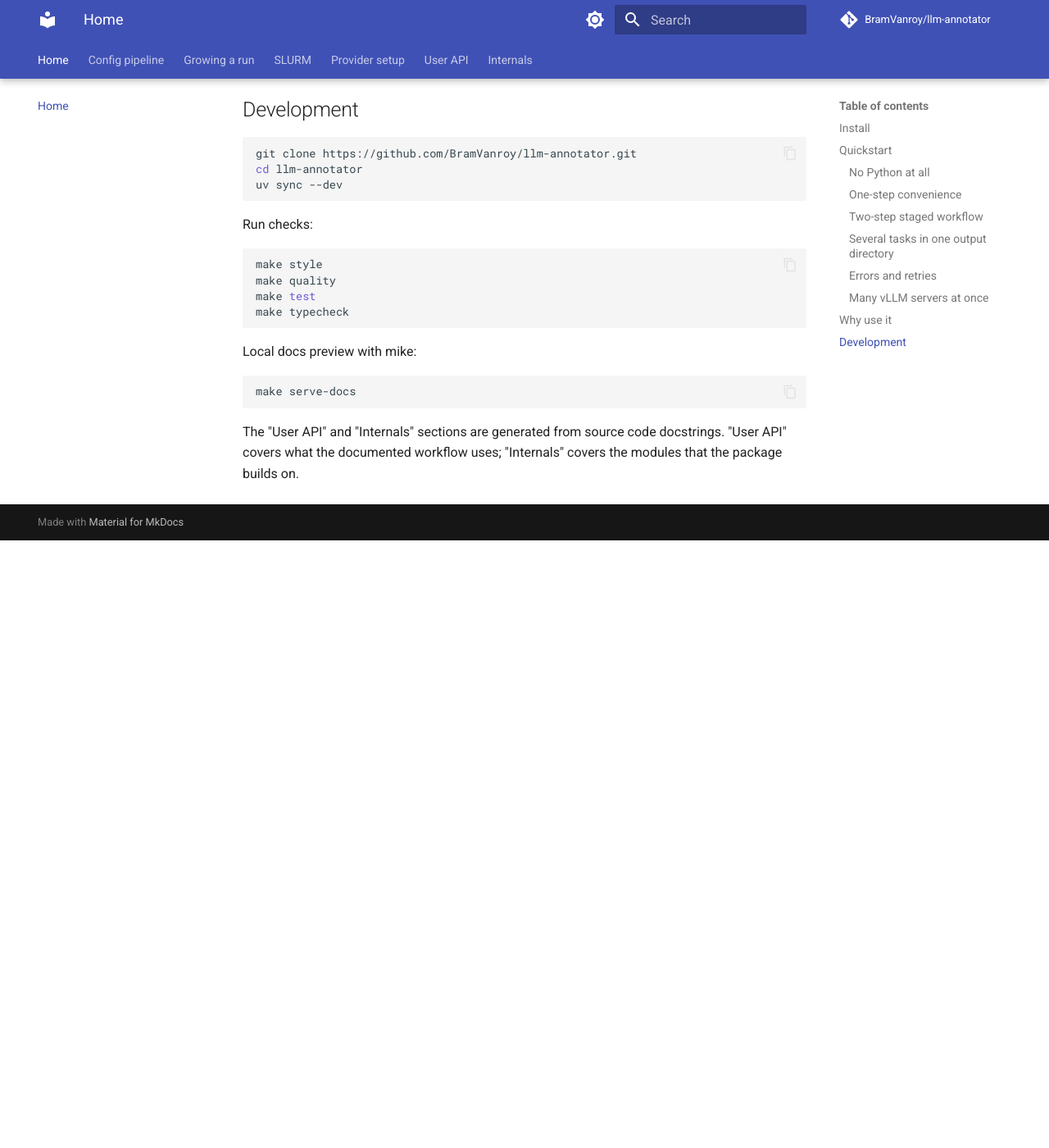
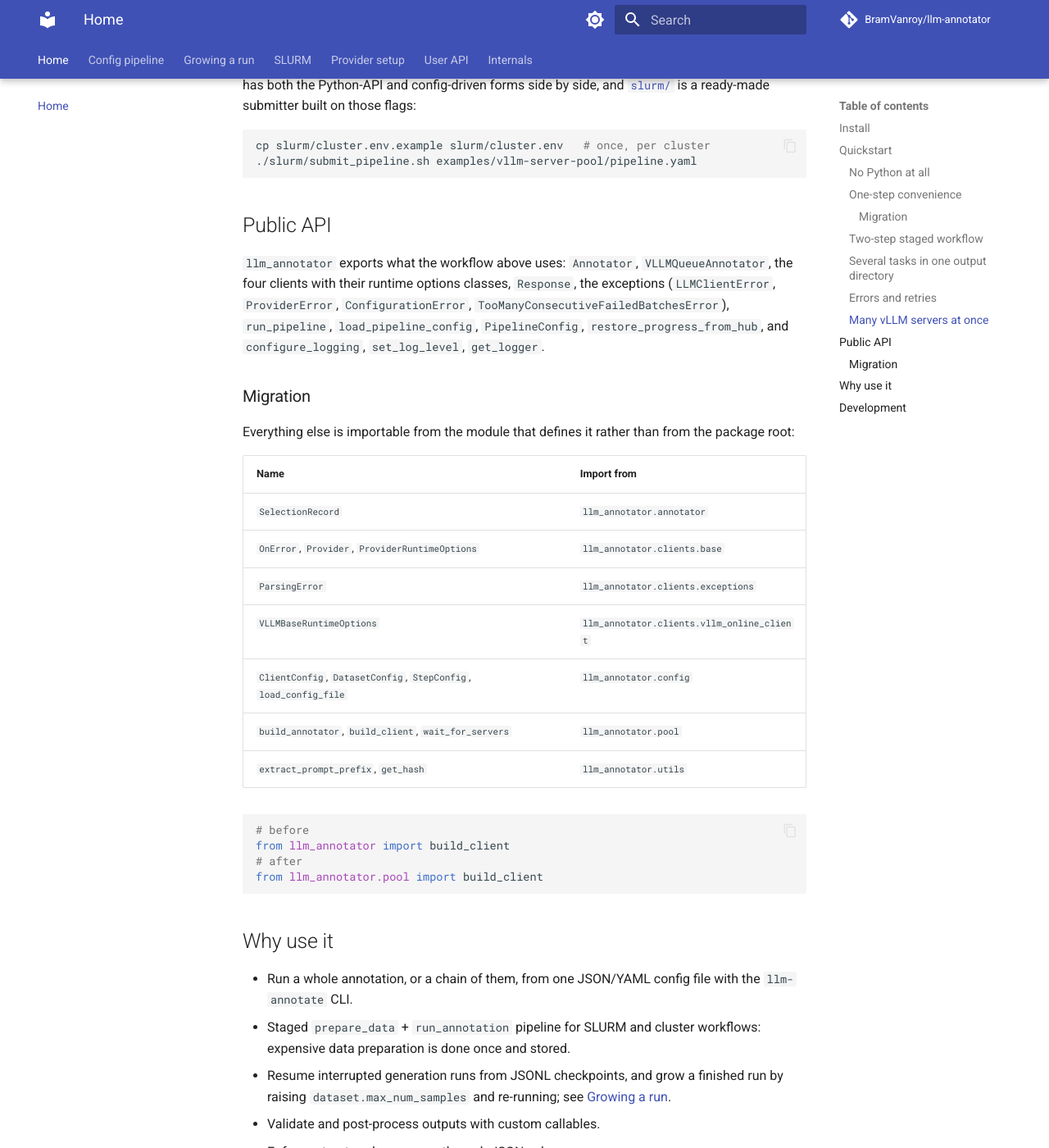
Before and after one commit to BramVanroy/llm-annotator, an MkDocs documentation site: the page built from docs/index.md, in a window 1280 px wide and 1400 px high, scrolled down 7644 px. Shown: the whole window at 82% size. Built offline with MkDocs 1.6.1 and Material for MkDocs 9.7.7, drawn with Linux system fonts in a browser that asks for light colours; comment, search, counter and statistics services are not loaded; the version menu is left out; before the commit the page ends 8303 px from its top, so only the background shows below that; some of the changed text lies outside the part shown.

Commit message:
Deduplicate the wrapper docstrings and add migration notes
annotate_dataset and generate_dataset describe each shared argument in one
line and point at prepare_data or run_annotation for the full text, which
keeps the four docstrings from drifting apart.

Each removal of this release gets a short migration entry on the page that
documents the feature.

````diff
--- a/docs/index.md
+++ b/docs/index.md
@@ -103,6 +103,36 @@ with Annotator(client=client) as anno:
         prompts="Create one short NER training sentence.",
         max_num_samples=50,
     )
+```
+
+#### Migration
+
+`annotate_dataset` no longer takes `full_prompt_template`, an alias of
+`prompt_template`. Rename the argument:
+
+```python
+# before
+anno.annotate_dataset(output_dir=out, full_prompt_template="Q: {text}")
+# after
+anno.annotate_dataset(output_dir=out, prompt_template="Q: {text}")
+```
+
+`prompt_field_swapper` is gone from `prepare_data`, `annotate_dataset` and
+`generate_dataset`. It renamed a field inside the template, which is one
+`str.replace` at the call site:
+
+```python
+# before
+anno.prepare_data(
+    output_dir=out,
+    prompt_template="Q: {content}",
+    prompt_field_swapper={"content": "body"},
+)
+# after
+anno.prepare_data(
+    output_dir=out,
+    prompt_template="Q: {content}".replace("{content}", "{body}"),
+)
 ```
 
 ### Two-step staged workflow
@@ -358,6 +388,38 @@ cp slurm/cluster.env.example slurm/cluster.env   # once, per cluster
 ./slurm/submit_pipeline.sh examples/vllm-server-pool/pipeline.yaml
 ```
 
+## Public API
+
+`llm_annotator` exports what the workflow above uses: `Annotator`,
+`VLLMQueueAnnotator`, the four clients with their runtime options classes,
+`Response`, the exceptions (`LLMClientError`, `ProviderError`,
+`ConfigurationError`, `TooManyConsecutiveFailedBatchesError`),
+`run_pipeline`, `load_pipeline_config`, `PipelineConfig`,
+`restore_progress_from_hub`, and `configure_logging`, `set_log_level`,
+`get_logger`.
+
+### Migration
+
+Everything else is importable from the module that defines it rather than
+from the package root:
+
+| Name | Import from |
+| --- | --- |
+| `SelectionRecord` | `llm_annotator.annotator` |
+| `OnError`, `Provider`, `ProviderRuntimeOptions` | `llm_annotator.clients.base` |
+| `ParsingError` | `llm_annotator.clients.exceptions` |
+| `VLLMBaseRuntimeOptions` | `llm_annotator.clients.vllm_online_client` |
+| `ClientConfig`, `DatasetConfig`, `StepConfig`, `load_config_file` | `llm_annotator.config` |
+| `build_annotator`, `build_client`, `wait_for_servers` | `llm_annotator.pool` |
+| `extract_prompt_prefix`, `get_hash` | `llm_annotator.utils` |
+
+```python
+# before
+from llm_annotator import build_client
+# after
+from llm_annotator.pool import build_client
+```
+
 ## Why use it
 
 - Run a whole annotation, or a chain of them, from one JSON/YAML config file
````
Also changed, not shown: docs/provider-info.md (+40 -0 lines), 1 other file.
